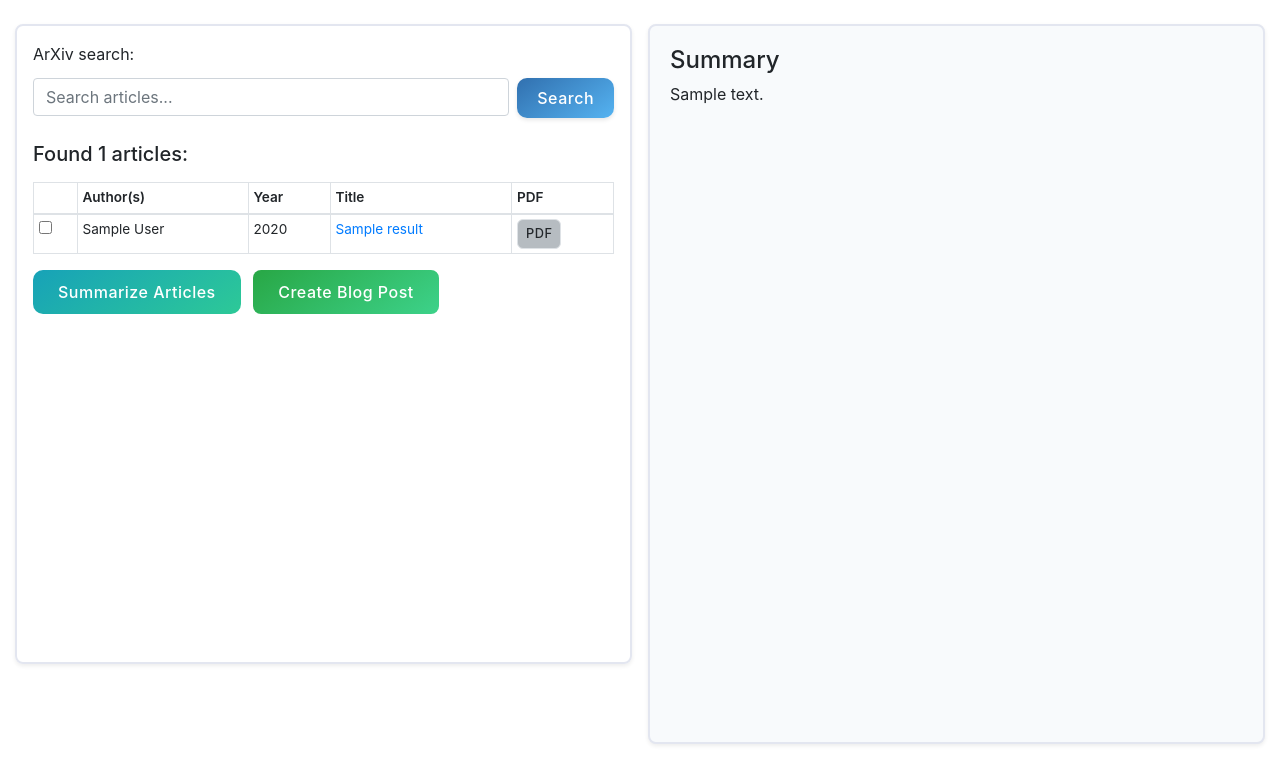
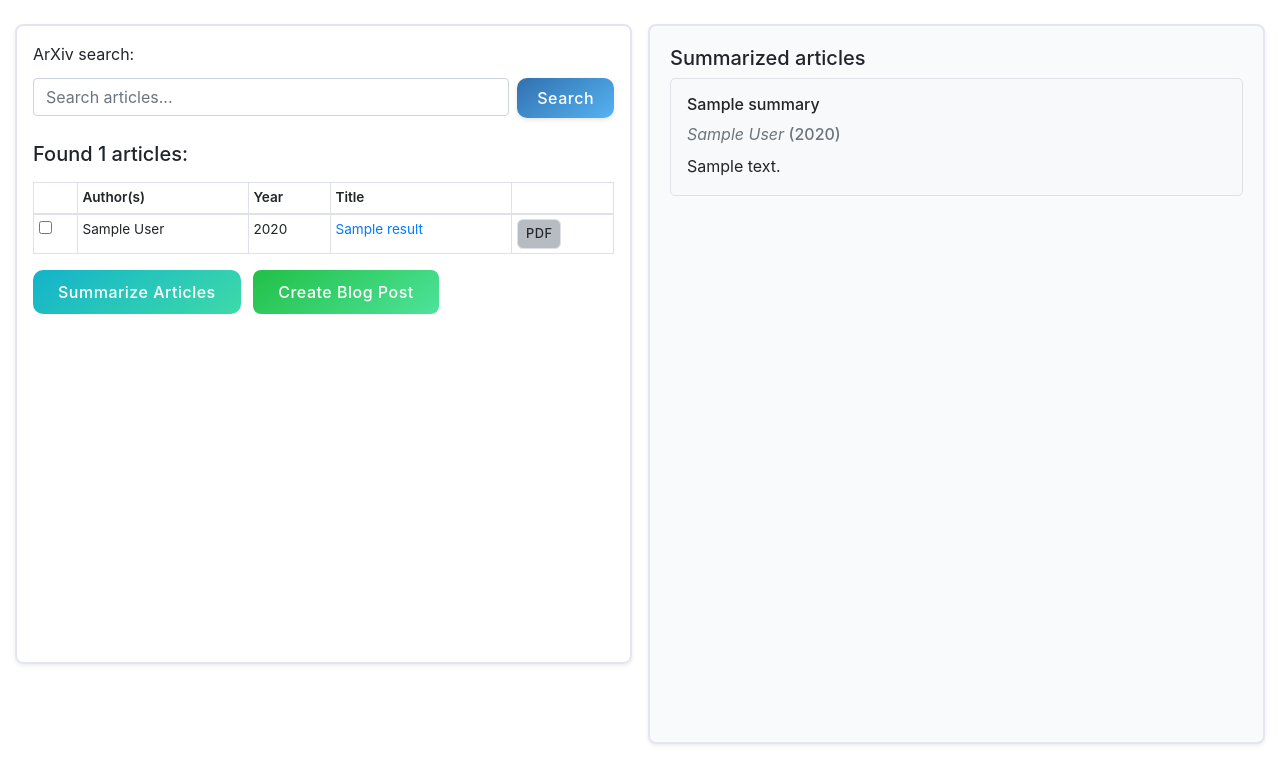
Before and after one commit to ruokokoski/AI-research-assistant, a Flask app: template src/templates/index.html in a window 1280 px wide. Shown: the part 42-800 px from the top of the page. Run offline with Flask 3, Linux system fonts and the light colour scheme; the template is opened without the code that fills it: most values are stand-ins (such as "Sample title", 1, 10 or a date in 2020); some libraries are stand-ins or nearby versions.

Commit message:
Add functionality to summarize articles

```diff
--- a/src/app.py
+++ b/src/app.py
@@ -2,6 +2,7 @@ import asyncio
 from os import getenv
 from flask import Flask, render_template,  redirect, request, flash, session
 from services.arxiv_service import search_arxiv
+from services.summarizer import summarize_pdf_from_url
 from dotenv import load_dotenv
 
 load_dotenv()
@@ -34,3 +35,45 @@ def search():
 
     session['search_results'] = results
     return render_template("index.html", results=results)
+
+@app.route("/process-marked", methods=["POST"])
+def process_marked():
+    selected_urls = request.form.getlist('selected_articles')
+    action = request.form.get("action")
+    search_results = session.get('search_results', [])
+
+    article_map = {article['pdf_url']: article for article in search_results}
+
+    if not selected_urls:
+        flash("No articles selected", "danger")
+        return redirect("/")
+
+    valid_urls = [url for url in selected_urls if url != "No PDF available"]
+
+    try:
+        if action == "summarize":
+            summaries = []
+            for url in valid_urls:
+                article = article_map.get(url)
+                if not article:
+                    continue
+
+                summary = summarize_pdf_from_url(url)
+                summaries.append({
+                    "title": article['title'],
+                    "authors": ", ".join(article['authors']),
+                    "year": article['year'],
+                    "content": summary
+                })
+
+            return render_template("index.html",
+                                results=search_results,
+                                summarized_content=summaries)
+
+        elif action == "blog":
+            # Implement blog post generation logic here
+            pass
+
+    except Exception as e:
+        flash(f"Error processing articles: {str(e)}", "danger")
+        return redirect("/")
--- a/src/static/scripts.js
+++ b/src/static/scripts.js
@@ -14,3 +14,31 @@ window.addEventListener("load", () => {
       document.getElementById('loading_message').style.display = 'block';
   };
 });
+
+// "Summarizing..."
+window.addEventListener("load", () => {
+  const processForm = document.getElementById('process_form');
+  const loadingSummary = document.getElementById('loading_summary');
+  let clickedButton = null;
+
+  // Track which button was clicked
+  document.querySelectorAll("#process_form button[type='submit']").forEach(button => {
+    button.addEventListener("click", event => {
+      clickedButton = event.target;
+    });
+  });
+
+  processForm.addEventListener("submit", event => {
+    if (clickedButton && clickedButton.value === "summarize") {
+      const confirmed = confirm("Are you sure you want to summarize the selected articles?");
+      if (!confirmed) {
+        event.preventDefault();
+        return;
+      }
+      window.scrollTo({ top: 0, behavior: 'smooth' });
+      loadingSummary.style.display = "block";
+    } else if (clickedButton && clickedButton.value === "blog") {
+      // Another confirmation and loader for blog post
+    }
+  });
+});
--- a/src/static/style.css
+++ b/src/static/style.css
@@ -39,13 +39,13 @@
 
 /* Action Buttons (Summarize/Blog) */
 .btn-info {
-    background: linear-gradient(145deg, #17a2b8, #2dc997);
+    background: linear-gradient(145deg, #13b3cb, #3edaa8);
     border-radius: 10px;
     padding: 10px 25px;
 }
 
 .btn-success {
-    background: linear-gradient(145deg, #28a745, #3dd28a);
+    background: linear-gradient(145deg, #21c046, #4ee39b);
     border-radius: 8px;
     padding: 10px 25px;
 }
@@ -131,3 +131,25 @@
     padding: 0.25rem 0.5rem;
     font-size: 0.8rem;
 }
+
+.article-summary {
+    background-color: #f8f9fa;
+    transition: transform 0.2s;
+}
+
+.article-summary:hover {
+    transform: translateY(-2px);
+}
+
+.meta .authors {
+    font-style: italic;
+}
+
+.meta .year {
+    font-weight: 500;
+}
+
+.summary-text {
+    line-height: 1.6;
+    text-align: justify;
+}
--- a/src/templates/index.html
+++ b/src/templates/index.html
@@ -32,7 +32,7 @@ Home
             </form>
 
             {% if results %}
-            <form method="POST" action="/process-marked">
+            <form method="POST" action="/process-marked" id="process_form">
                 <h5 class="mb-3">Found {{ results|length }} articles:</h5>
                 <table class="table table-bordered table-sm">
                     <thead>
@@ -41,7 +41,7 @@ Home
                         <th>Author(s)</th>
                         <th>Year</th>
                         <th>Title</th>
-                        <th>PDF</th>
+                        <th></th>
                         </tr>
                     </thead>
                 <tbody id="result_table">
@@ -76,10 +76,25 @@ Home
     <!-- Right Column - Output -->
     <div class="col-md-6 pl-2">
         <div class="output-container shadow-sm" style="height: 90vh; overflow-y: auto; padding: 20px; border: 2px solid #e3e6f0; border-radius: 8px;">
+            <div id="loading_summary" class="alert alert-info" style="display:none;">
+                <span class="spinner-border spinner-border-sm" role="status" aria-hidden="true"></span>
+                Summarizing selected articles...
+            </div>
             {% if summarized_content %}
-            <h4>Summary</h4>
+                <h5>Summarized articles</h5>
                 <div class="summary-content">
-              {{ summarized_content|safe }}
+                    {% for summary in summarized_content %}
+                    <div class="article-summary mb-4 p-3" style="border: 1px solid #dee2e6; border-radius: 5px;">
+                        <h6>{{ summary.title }}</h6>
+                        <div class="meta mb-2">
+                            <span class="text-muted authors">{{ summary.authors }}</span>
+                            <span class="text-muted year">({{ summary.year }})</span>
+                        </div>
+                        <div class="summary-text">
+                            {{ summary.content|safe }}
+                        </div>
+                    </div>
+                    {% endfor %}
                 </div>
             {% elif blog_content %}
                 <h4>Blog Post</h4>
```
Also changed, not shown: src/services/summarizer.py (added, +50 -0 lines), 1 other file. Lines whose indentation alone changed are shown as unchanged.
